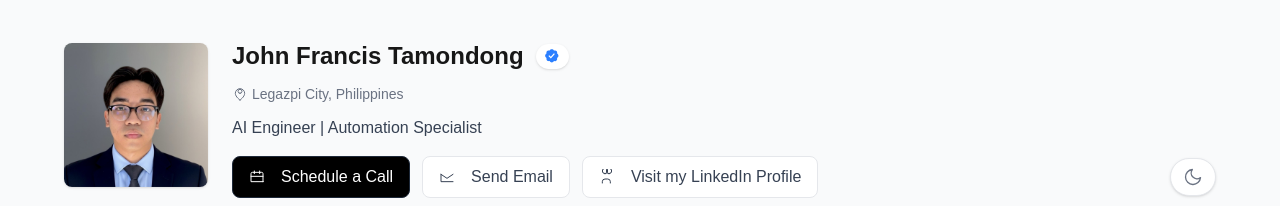
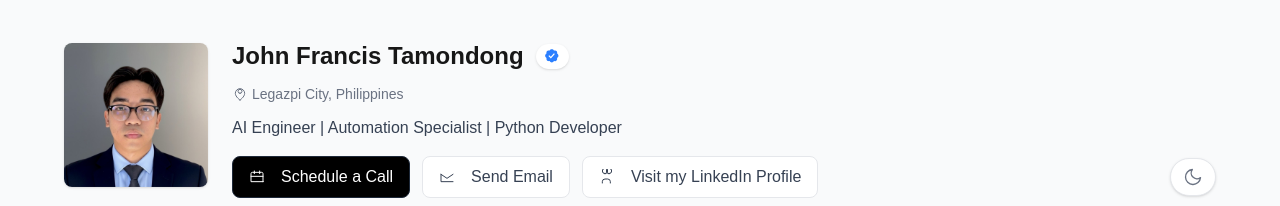
Before and after one commit to fraanciisq/next-port, a Next.js app: page / in a window 1280 px wide. Shown: the top 206 px of the page. Built offline with nearby package versions, Linux system fonts and the light colour scheme.

Commit message:
hotfix/title

```diff
--- a/pages/index.tsx
+++ b/pages/index.tsx
@@ -20,7 +20,7 @@ const Home: NextPage = () => {
         <ProfileHeader
           name="John Francis Tamondong"
           location="Legazpi City, Philippines"
-          title="AI Engineer | Automation Specialist"
+          title="AI Engineer | Automation Specialist | Python Developer"
           avatarSrc="/avatar.jpg"
         />
 
```
